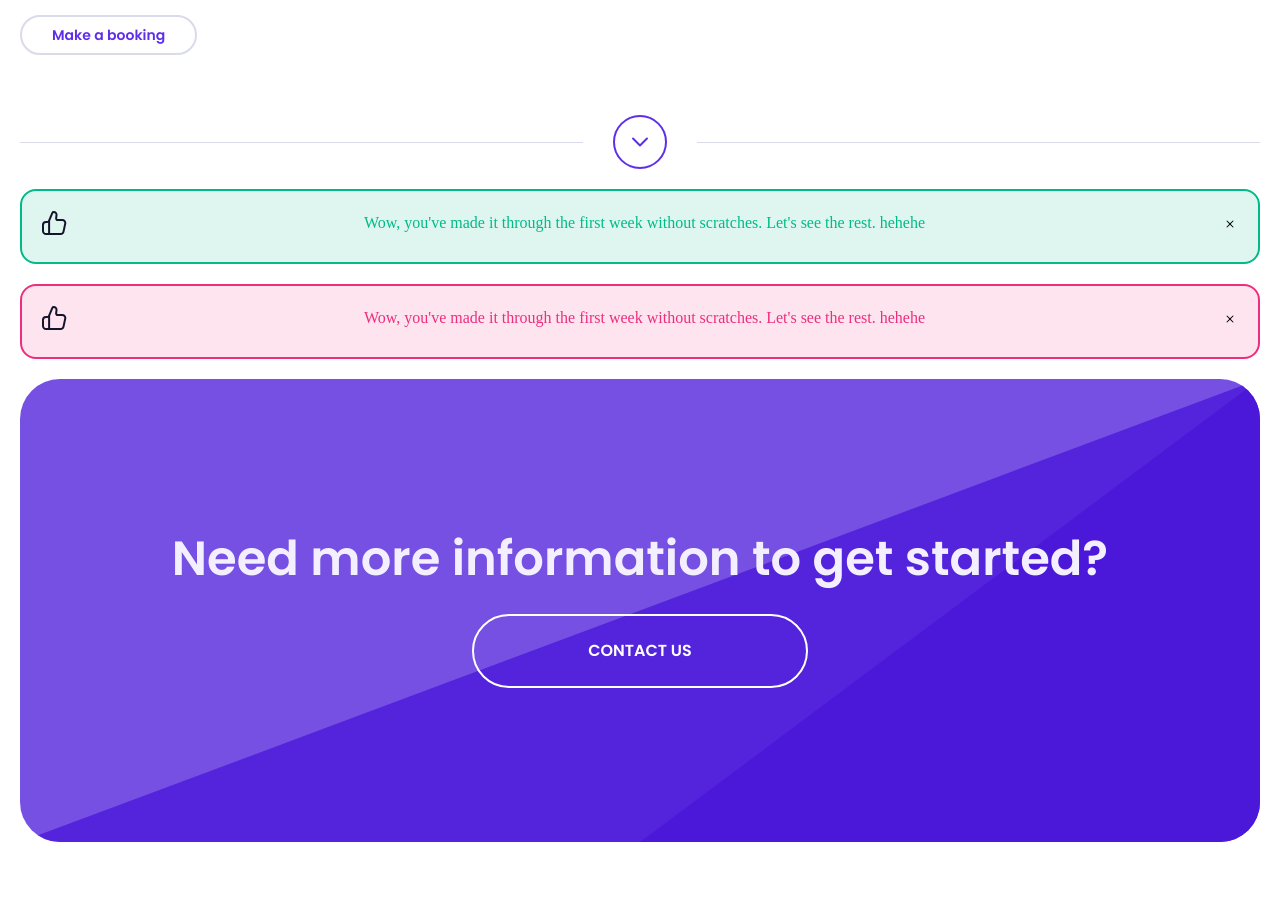
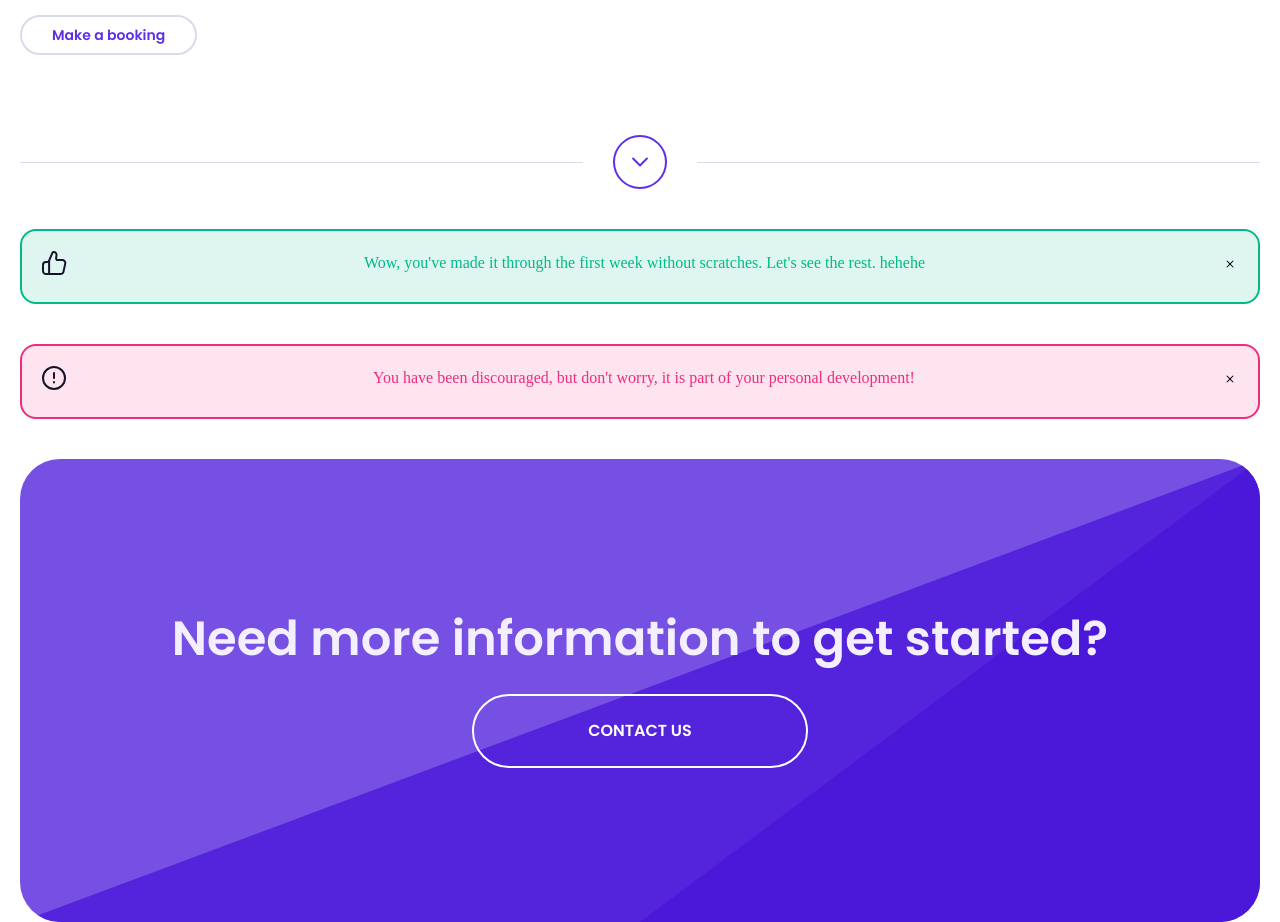
Before and after one commit to perezgallartalejandro/202209-w1ch5-alejandro-perez-miguel-angel-barquilla, a website: page index.html in a window 1280 px wide. Shown: the part 1562-2484 px from the top of the page. Before the commit the page ends 2424 px from the top, so only its background shows below. Drawn offline with nearby package versions, Linux system fonts and the light colour scheme; files that its build step writes are made by us from their sources.

Commit message:
Change pink news box text and icon

```diff
--- a/index.html
+++ b/index.html
@@ -216,19 +216,15 @@
 
       <article class="notice-box--pink">
         <div class="hand-thumbs-up">
-          <svg width="25" height="24" fill="none" viewBox="0 0 25 24" xmlns="http://www.w3.org/2000/svg">
-            <path
-              d="m1 14c0-1.6569 1.3432-3 3-3h1.1769c0.80225 0 1.5269-0.4794 1.8407-1.2177l3.3656-7.9191c0.2225-0.52337 0.7361-0.86318 1.3048-0.86318 1.6968 0 3.0136 1.4802 2.8162 3.1654l-0.3704 3.16c-0.1044 0.89152 0.5922 1.6746 1.4898 1.6746h4.6655c1.91 0 3.3336 1.7611 2.9334 3.6286l-1.7142 8c-0.2964 1.3832-1.5188 2.3714-2.9334 2.3714h-14.575c-1.6568 0-3-1.3431-3-3v-6z"
-              stroke="#14142B" stroke-width="2" />
-            <g transform="translate(6.1071 9.8227)" fill="none">
-              <path d="m1 0v13" stroke="#14142b" stroke-width="2" />
-            </g>
+          <svg width="24" height="24" viewBox="0 0 24 24" fill="none" xmlns="http://www.w3.org/2000/svg">
+            <circle cx="12" cy="12" r="11" stroke="#14142B" stroke-width="2" />
+            <path d="M12 7V12" stroke="#14142B" stroke-width="2" stroke-linecap="round" stroke-linejoin="round" />
+            <path d="M12 16V16.5" stroke="#14142B" stroke-width="2" stroke-linecap="round" stroke-linejoin="round" />
           </svg>
         </div>
 
-        <span class="green-notice__notice-text">Wow, you've made it through the first week without scratches. Let's see
-          the rest.
-          hehehe
+        <span class="green-notice__notice-text">You have been discouraged, but don't worry, it is part of your personal
+          development!
         </span>
 
         <div class="close-icon">
--- a/sass/_middle-area.scss
+++ b/sass/_middle-area.scss
@@ -4,7 +4,7 @@
 .notices-buttons-contact-block {
   display: flex;
   flex-direction: column;
-  gap: 20px;
+  gap: 40px;
 }
 
 .open-more-line {
--- a/sass/style.scss
+++ b/sass/style.scss
@@ -5,7 +5,7 @@
 main {
   display: flex;
   flex-direction: column;
-  gap: 20px;
+  gap: 40px;
 
   padding: 20px 20px;
 }
```
